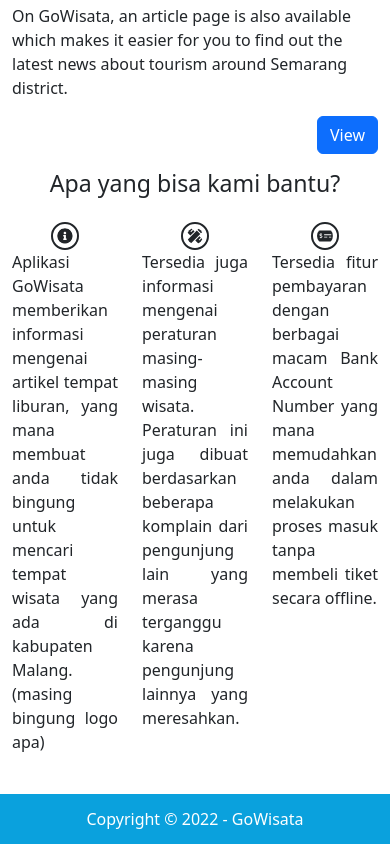
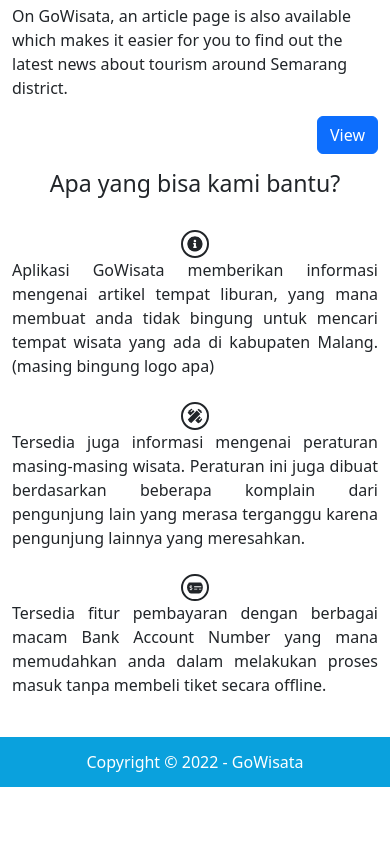
Before and after one commit to MuhammadAbdiel/capstone-dicoding, a React (Create React App) app: page / in a window 390 px wide. Shown: the part 2403-3247 px from the top of the page. After the commit the page ends 3190 px from the top, so only its background shows below. Built offline with nearby package versions, Linux system fonts and the light colour scheme.

Commit message:
Update Home.jsx
Add breakpoint to set flex direction

```diff
--- a/src/pages/Home.jsx
+++ b/src/pages/Home.jsx
@@ -79,8 +79,8 @@
       </div>
       <h1 className='text-center fs-3 mt-3'>Apa yang bisa kami bantu?</h1>
       <div className='d-grid container mb-4 mt-4'>
-        <div className='row'>
-          <div className='col'>
+        <div className='row flex-column flex-md-row'>
+          <div className='col mt-2'>
             <div className='d-flex justify-content-center'>
               <FaInfoCircle className='fs-1 border border-dark border-2 rounded-circle p-1' />
             </div>
@@ -89,7 +89,7 @@
               tempat wisata yang ada di kabupaten Malang. (masing bingung logo apa)
             </p>
           </div>
-          <div className='col'>
+          <div className='col mt-2'>
             <div className='d-flex justify-content-center'>
               <FaPencilRuler className='fs-1 border border-dark border-2 rounded-circle p-1' />
             </div>
@@ -98,7 +98,7 @@
               pengunjung lain yang merasa terganggu karena pengunjung lainnya yang meresahkan.
             </p>
           </div>
-          <div className='col'>
+          <div className='col mt-2'>
             <div className='d-flex justify-content-center'>
               <FaMoneyCheckAlt className='fs-1 border border-dark border-2 rounded-circle p-1' />
             </div>
```
